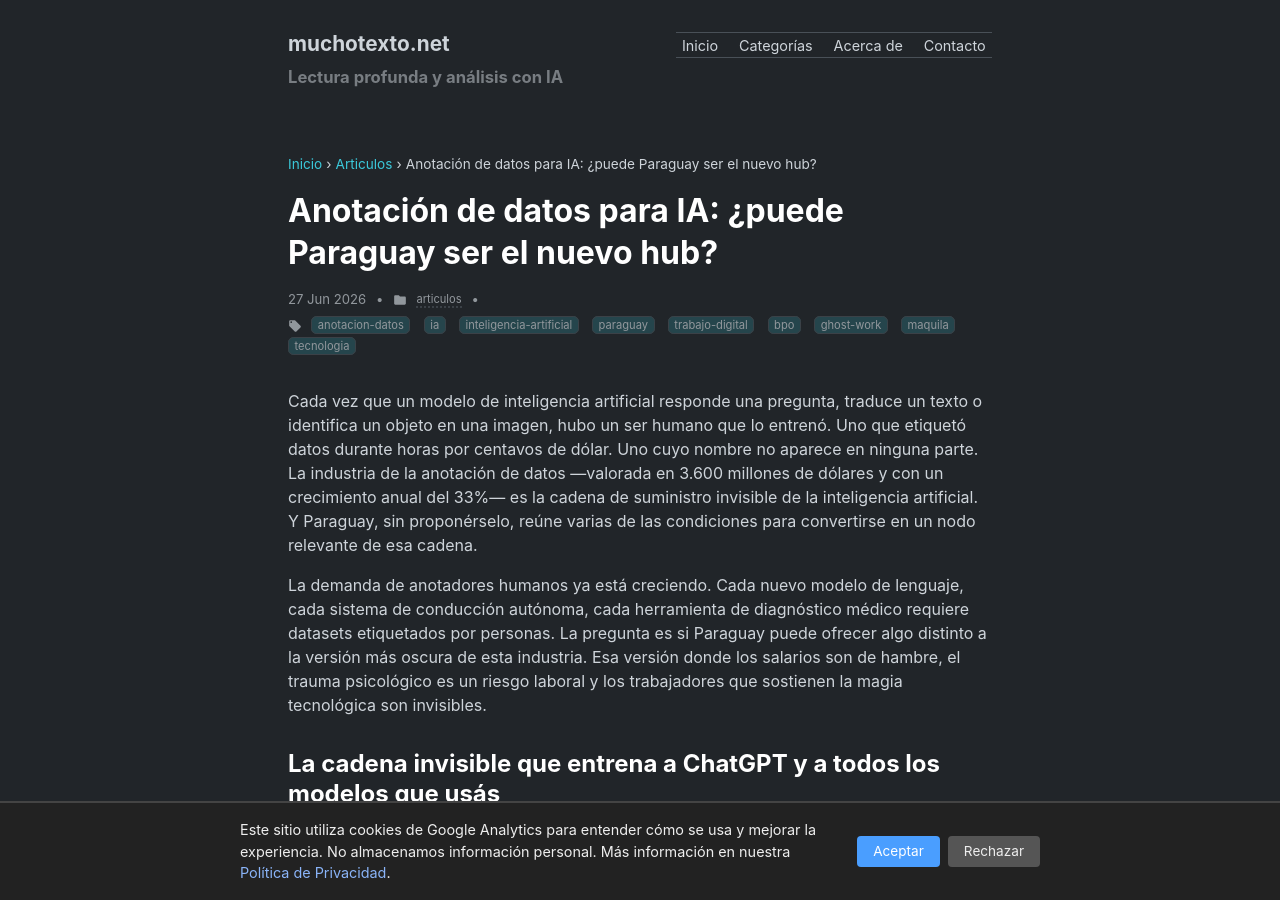
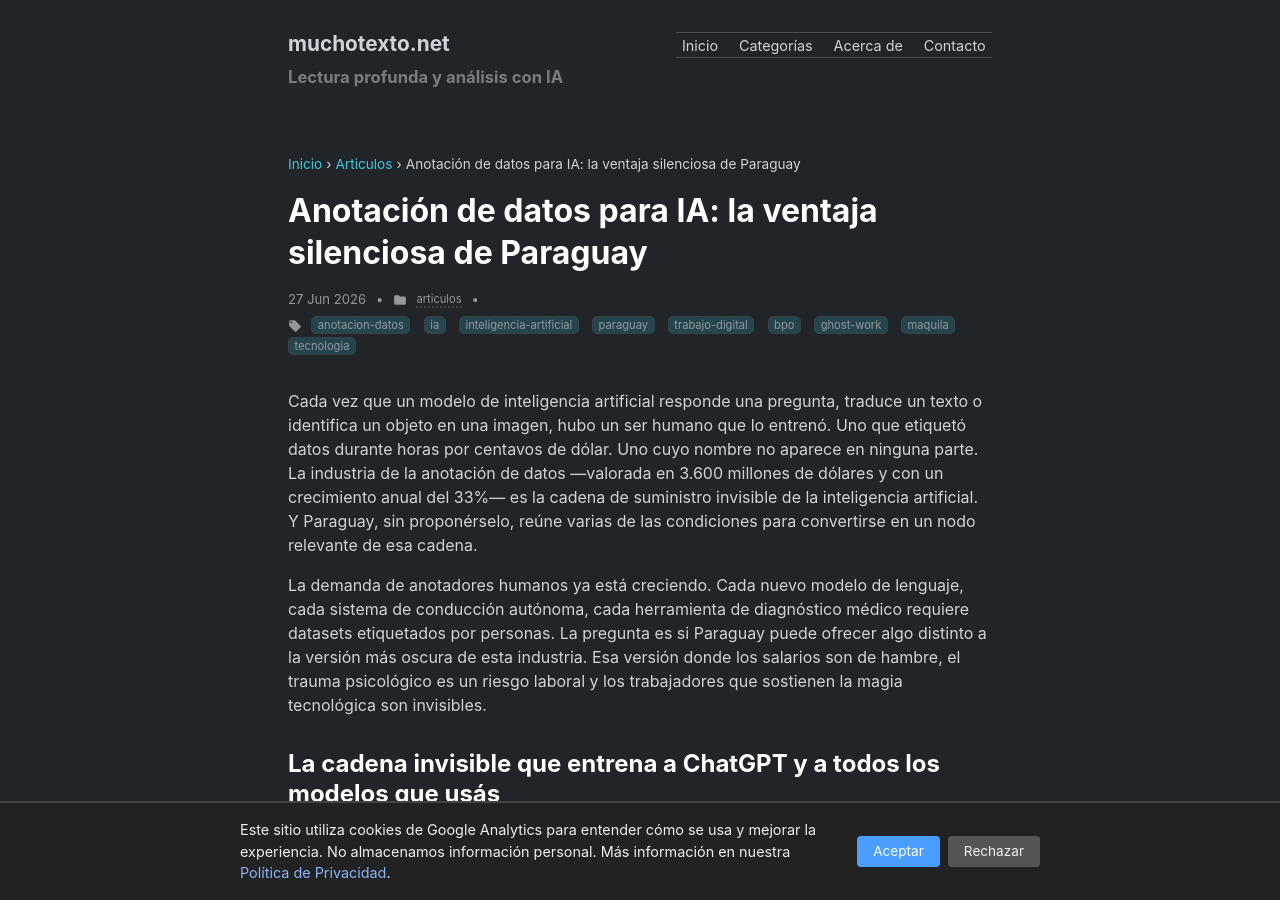
Before and after one commit to miravosqueinteresante/muchotexto.net, a Jekyll site: the page built from _posts/2026-06-27-anotacion-datos-paraguay-hub-trabajo-digital-ia.md, in a window 1280 px wide and 900 px high. Built offline with Jekyll 4.4.1, drawn with Linux system fonts in a browser that asks for light colours; comment, search, counter and statistics services are not loaded.

Commit message:
fix: titulo sin formula de pregunta, diferenciado de Yguazu Digital

```diff
--- a/_posts/2026-06-27-anotacion-datos-paraguay-hub-trabajo-digital-ia.md
+++ b/_posts/2026-06-27-anotacion-datos-paraguay-hub-trabajo-digital-ia.md
@@ -1,6 +1,6 @@
 ---
 layout: post
-title: "Anotación de datos para IA: ¿puede Paraguay ser el nuevo hub?"
+title: "Anotación de datos para IA: la ventaja silenciosa de Paraguay"
 date: 2026-06-27
 last_modified_at: 2026-06-27
 categories: articulos
```
